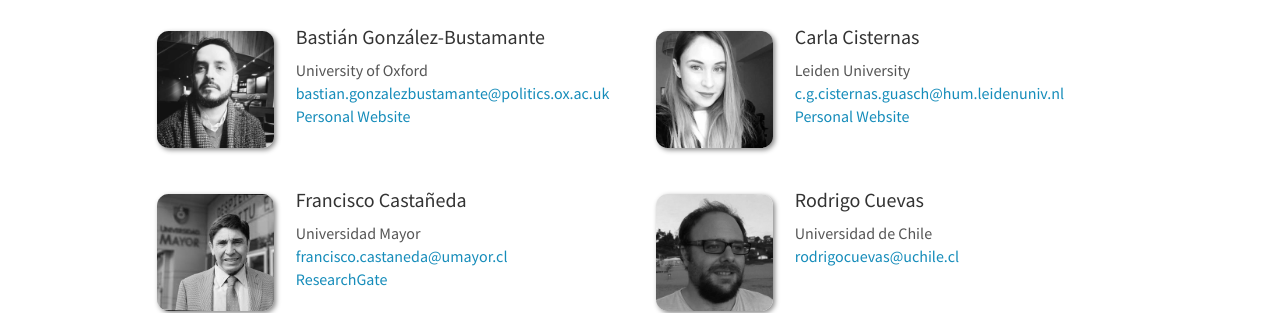
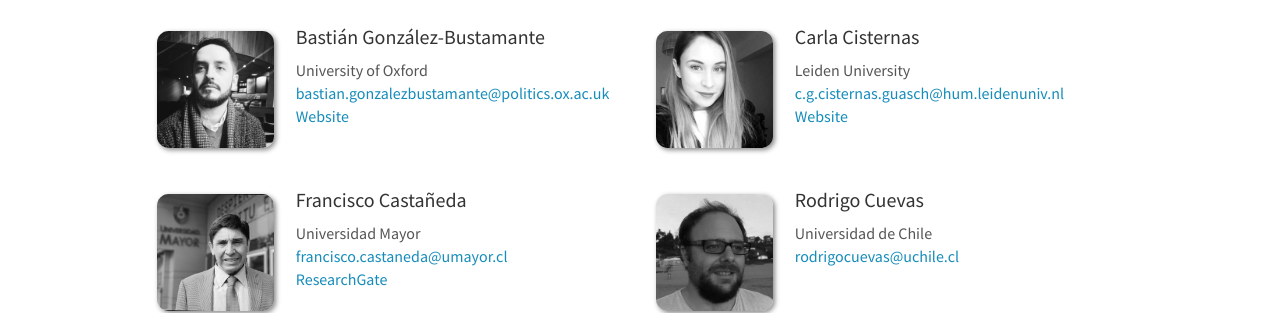
Before and after one commit to training-datalab/old-training-datalab.com, a Jekyll site: the page built from _pages/team.md, in a window 1280 px wide and 900 px high. Shown: the part 226-539 px from the top of the window. Built offline with Jekyll 4.4.1, drawn with Linux system fonts in a browser that asks for light colours; nearby versions of some CDN libraries.

Commit message:
Update researchers.yml

```diff
--- a/_data/researchers.yml
+++ b/_data/researchers.yml
@@ -2,13 +2,13 @@
   photo: bgonzalezbustamante.jpg
   info: University of Oxford
   email: bastian.gonzalezbustamante@politics.ox.ac.uk
-  website: <a href="https://bgonzalezbustamante.com" target="_blank">Personal Website</a>
+  website: <a href="https://bgonzalezbustamante.com" target="_blank">Website</a>
 
 - name: Carla Cisternas
   photo: ccisternas.jpg
   info: Leiden University
   email: c.g.cisternas.guasch@hum.leidenuniv.nl
-  website: <a href="https://carlacisternas.com/" target="_blank">Personal Website</a>
+  website: <a href="https://carlacisternas.com/" target="_blank">Website</a>
 
 - name: Francisco Castañeda
   photo: fcastaneda.jpg
```
